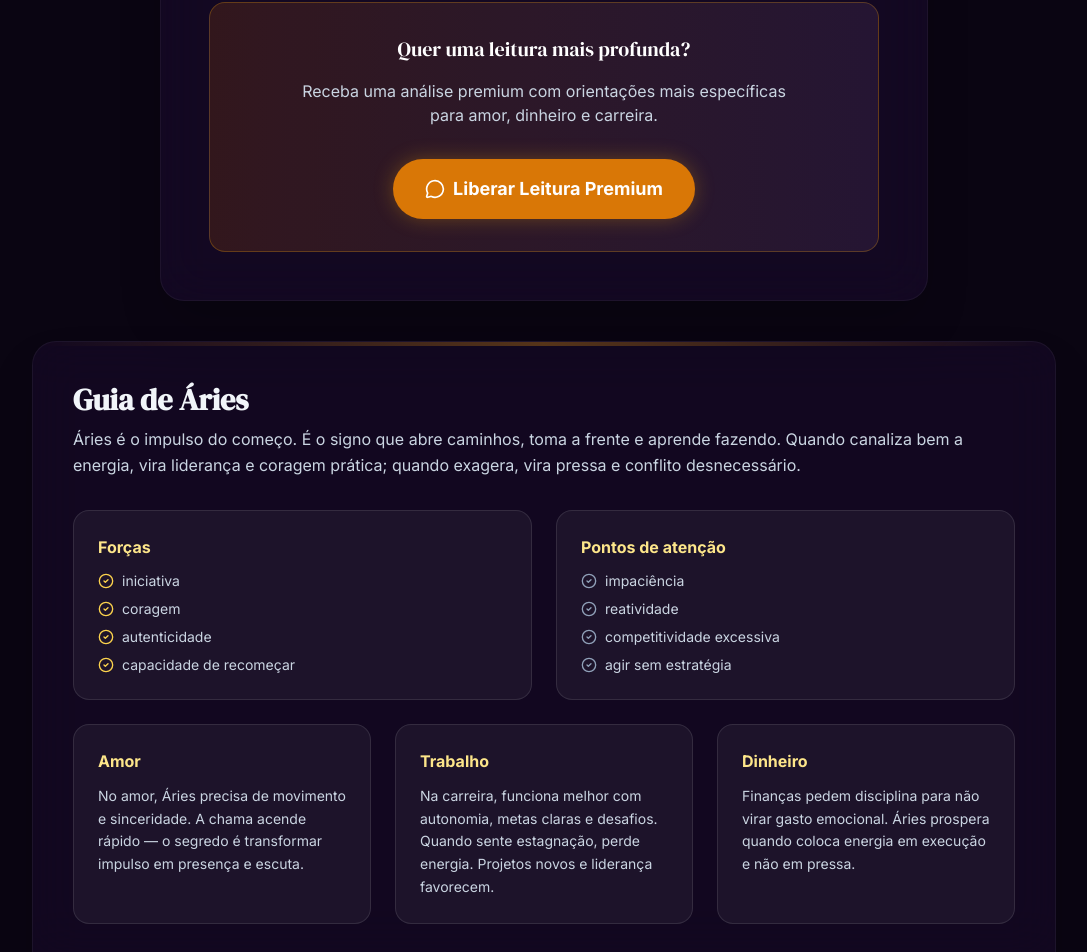
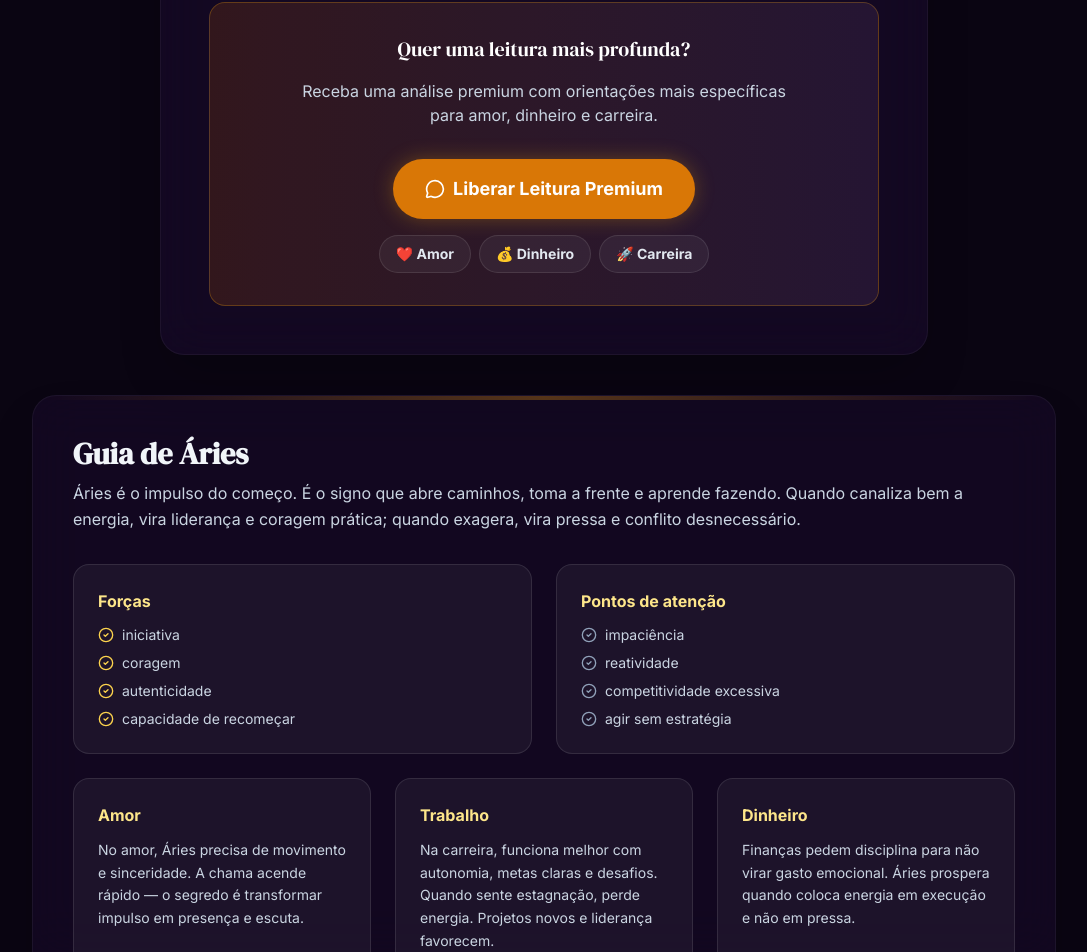
Before and after one commit to leomacedorp/ouro-nas-estrelas, a Next.js app: page /signos/aries in a window 1280 px wide. Shown: the part 1627-2579 px from the top of the page, without its empty margins (96-1183 px from the left). Built offline with nearby package versions, Linux system fonts and the light colour scheme; no server answers; the database is empty.

Commit message:
feat(focus): add focus buttons in sign CTA; propagate focus to premium page + Stripe metadata; default dynamic CTA on

```diff
--- a/src/app/api/checkout/route.ts
+++ b/src/app/api/checkout/route.ts
@@ -3,7 +3,7 @@ import { getStripe } from '@/lib/stripe';
 
 export async function POST(req: Request) {
     try {
-        const { priceId, mode } = await req.json();
+        const { priceId, mode, focus } = await req.json();
 
         // Se o client não mandar mode, inferimos a partir do Price no Stripe.
         // - price recorrente => subscription
@@ -37,6 +37,7 @@ export async function POST(req: Request) {
             success_url: `${origin}/leitura-premium/sucesso?session_id={CHECKOUT_SESSION_ID}`,
             cancel_url: `${origin}/leitura-premium`,
             metadata: {
+                focus: typeof focus === 'string' ? focus : null,
                 // Aqui podemos guardar dados extras, como o signo do usuário se já soubermos
             }
         });
--- a/src/app/api/cron/generate/route.ts
+++ b/src/app/api/cron/generate/route.ts
@@ -184,6 +184,30 @@ function pickThemeForDay(dateKey: string, signSlug: string): string {
     return DAILY_THEMES[seed % DAILY_THEMES.length];
 }
 
+async function ensureDefaultToggles(supabase: ReturnType<typeof createAdminClient>) {
+    // Não sobrescreve se já existir (respeita escolha do admin)
+    const { data } = await supabase
+        .from('site_settings')
+        .select('key, value')
+        .eq('key', 'dynamic_cta_enabled')
+        .maybeSingle();
+
+    if (data?.value === false || data?.value === true) {
+        return { ok: true, changed: false, value: data.value };
+    }
+
+    const { error } = await supabase
+        .from('site_settings')
+        .upsert({
+            key: 'dynamic_cta_enabled',
+            value: true,
+            description: 'Liga/desliga CTA dinâmico nas páginas de signo (default=true)',
+            category: 'toggles'
+        }, { onConflict: 'key' });
+
+    return { ok: !error, changed: !error, value: true, error: error?.message };
+}
+
 async function getRecentContents(
     supabase: ReturnType<typeof createAdminClient>,
     signSlug: string,
@@ -233,6 +257,10 @@ export async function GET(request: NextRequest) {
         const supabase = createAdminClient();
 
         console.log(`[CRON] Iniciando geração para ${today} - Modo: ${mode.toUpperCase()}`);
+
+        // Defaults do site (uma vez): liga CTA dinâmico por padrão
+        const defaults = await ensureDefaultToggles(supabase);
+        console.log(`[CRON] Defaults:`, JSON.stringify(defaults));
 
         // Gera pacote da energia do dia (1x/dia) para a Home
         const dayEnergy = await ensureDailyEnergyPackage(supabase, today);
--- a/src/app/leitura-premium/page.tsx
+++ b/src/app/leitura-premium/page.tsx
@@ -2,6 +2,7 @@
 
 import Link from 'next/link';
 import { useState } from 'react';
+import { useSearchParams } from 'next/navigation';
 import { MessageCircle, Sparkles, Star, Lock, Zap, Compass, ArrowRight, CheckCircle2, ShieldCheck, Gem } from 'lucide-react';
 import { siteConfig } from '@/lib/siteConfig';
 import { Meteors } from '@/components/ui/meteors';
@@ -13,6 +14,11 @@ const STRIPE_PRICE_SINGLE = process.env.NEXT_PUBLIC_STRIPE_PRICE_ID_PREMIUM_SING
 const STRIPE_PRICE_MONTHLY = process.env.NEXT_PUBLIC_STRIPE_PRICE_ID_PREMIUM_MONTHLY || '';
 
 export default function LeituraPremiumPage() {
+    const searchParams = useSearchParams();
+    const foco = (searchParams.get('foco') || '').toLowerCase();
+    const focus: 'amor' | 'dinheiro' | 'carreira' | 'geral' =
+        foco === 'amor' || foco === 'dinheiro' || foco === 'carreira' ? (foco as any) : 'geral';
+
     // Debug: mostra se as variáveis estão configuradas
     console.log('[Stripe Config] Single:', STRIPE_PRICE_SINGLE ? 'OK' : 'MISSING');
     console.log('[Stripe Config] Monthly:', STRIPE_PRICE_MONTHLY ? 'OK' : 'MISSING');
@@ -47,10 +53,15 @@ export default function LeituraPremiumPage() {
                     </BlurFade>
 
                     <BlurFade delay={0.3}>
-                        <p className="text-lg md:text-xl text-slate-400 mb-10 leading-relaxed max-w-2xl mx-auto">
+                        <p className="text-lg md:text-xl text-slate-400 mb-4 leading-relaxed max-w-2xl mx-auto">
                             Horóscopos de jornal são genéricos. Você precisa de um mapa de guerra.
                             Descubra o que está oculto nas suas finanças, relacionamentos e carreira hoje.
                         </p>
+                        {focus !== 'geral' ? (
+                            <p className="text-sm text-gold-300/90 font-medium mb-6">
+                                Foco selecionado: <span className="text-gold-200 uppercase tracking-widest">{focus}</span>
+                            </p>
+                        ) : null}
                     </BlurFade>
 
                     <BlurFade delay={0.4}>
@@ -141,6 +152,7 @@ export default function LeituraPremiumPage() {
                             isPopular={false}
                             priceId={STRIPE_PRICE_SINGLE}
                             link={siteConfig.whatsapp.url("Olá! Quero comprar a Leitura Avulsa por R$ 37.")}
+                            focus={focus}
                         />
 
                         {/* PLANO MENSAL (POPULAR) */}
@@ -159,6 +171,7 @@ export default function LeituraPremiumPage() {
                             isPopular={true}
                             priceId={STRIPE_PRICE_MONTHLY}
                             link={siteConfig.whatsapp.url("Olá! Quero assinar o Clube das Estrelas por R$ 97/mês.")}
+                            focus={focus}
                         />
                     </div>
                 </div>
@@ -192,7 +205,7 @@ function LayerCard({ icon, title, desc }: { icon: string, title: string, desc: s
     );
 }
 
-function PricingCard({ title, price, period, features, buttonText, isPopular, link, priceId }: any) {
+function PricingCard({ title, price, period, features, buttonText, isPopular, link, priceId, focus }: any) {
     const [loading, setLoading] = useState(false);
 
     const handleCheckout = async () => {
@@ -206,7 +219,8 @@ function PricingCard({ title, price, period, features, buttonText, isPopular, li
                 body: JSON.stringify({
                     priceId,
                     // fallback: o backend também tenta inferir o mode
-                    mode: isPopular ? 'subscription' : 'payment'
+                    mode: isPopular ? 'subscription' : 'payment',
+                    focus
                 }),
             });
 
--- a/src/app/signos/[sign]/page.tsx
+++ b/src/app/signos/[sign]/page.tsx
@@ -280,13 +280,36 @@ export default async function SignPage({ params }: PageProps) {
                                 Receba uma análise premium com orientações mais específicas para amor, dinheiro e carreira.
                             </p>
 
-                            <Link
-                                href="/leitura-premium"
-                                className="inline-flex items-center gap-2 px-8 py-4 rounded-full bg-gold-600 hover:bg-gold-500 text-white font-bold text-lg shadow-glow-gold hover:shadow-glow-gold-strong transition-all relative z-10"
-                            >
-                                <MessageCircle className="w-5 h-5" />
-                                Liberar Leitura Premium
-                            </Link>
+                            <div className="flex flex-col items-center gap-4 relative z-10">
+                                <Link
+                                    href={`/leitura-premium?foco=geral#pricing`}
+                                    className="inline-flex items-center gap-2 px-8 py-4 rounded-full bg-gold-600 hover:bg-gold-500 text-white font-bold text-lg shadow-glow-gold hover:shadow-glow-gold-strong transition-all"
+                                >
+                                    <MessageCircle className="w-5 h-5" />
+                                    Liberar Leitura Premium
+                                </Link>
+
+                                <div className="flex flex-wrap justify-center gap-2">
+                                    <Link
+                                        href={`/leitura-premium?foco=amor#pricing`}
+                                        className="px-4 py-2 rounded-full text-sm font-bold border border-white/10 bg-white/5 hover:bg-rose-500/15 hover:border-rose-400/40 text-slate-200 transition-colors"
+                                    >
+                                        ❤️ Amor
+                                    </Link>
+                                    <Link
+                                        href={`/leitura-premium?foco=dinheiro#pricing`}
+                                        className="px-4 py-2 rounded-full text-sm font-bold border border-white/10 bg-white/5 hover:bg-emerald-500/15 hover:border-emerald-400/40 text-slate-200 transition-colors"
+                                    >
+                                        💰 Dinheiro
+                                    </Link>
+                                    <Link
+                                        href={`/leitura-premium?foco=carreira#pricing`}
+                                        className="px-4 py-2 rounded-full text-sm font-bold border border-white/10 bg-white/5 hover:bg-blue-500/15 hover:border-blue-400/40 text-slate-200 transition-colors"
+                                    >
+                                        🚀 Carreira
+                                    </Link>
+                                </div>
+                            </div>
                         </div>
                     </div>
 
```
